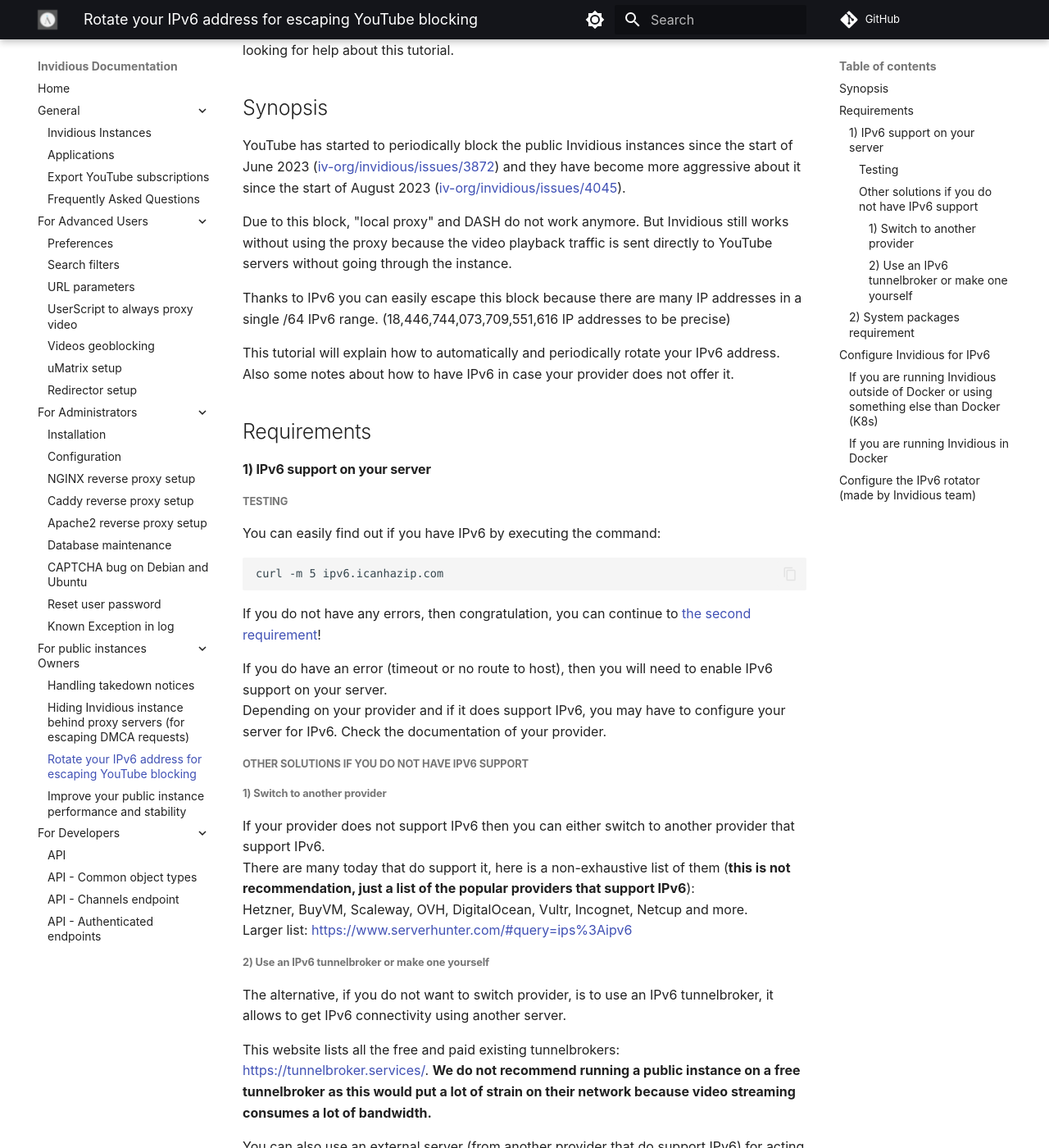
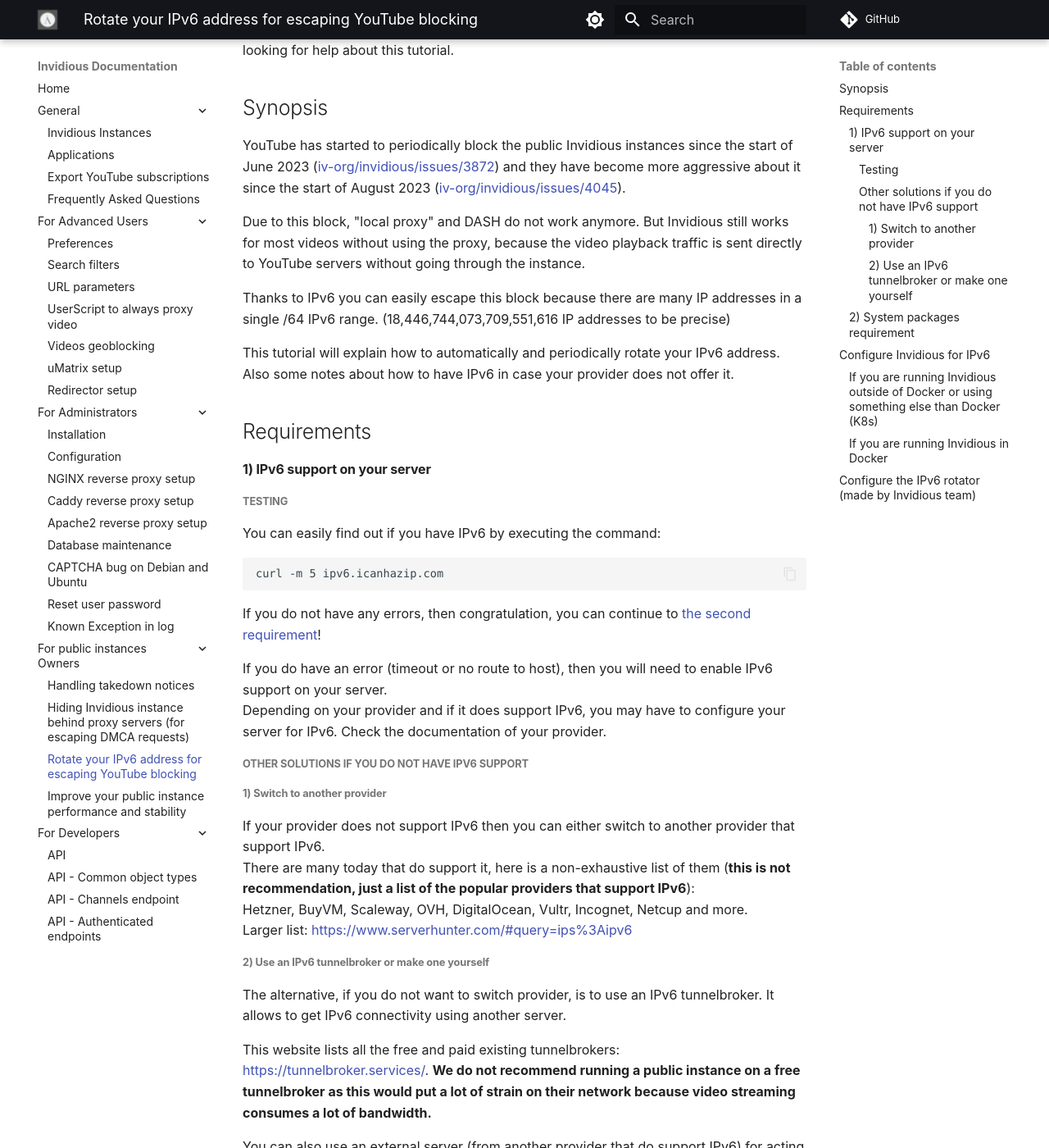
Before and after one commit to iv-org/documentation, an MkDocs documentation site: the page built from docs/ipv6-rotator.md, in a window 1280 px wide and 1400 px high, scrolled down 198 px. Shown: the whole window at 82% size. Built offline with MkDocs 1.6.1 and Material for MkDocs 9.7.7, drawn with Linux system fonts in a browser that asks for light colours; comment, search, counter and statistics services are not loaded; some of the changed text lies outside the part shown.

Commit message:
improve guides ipv6 rotator and public instances improvements

````diff
--- a/docs/ipv6-rotator.md
+++ b/docs/ipv6-rotator.md
@@ -6,7 +6,7 @@
 
 YouTube has started to periodically block the public Invidious instances since the start of June 2023 ([iv-org/invidious/issues/3872](https://github.com/iv-org/invidious/issues/3872)) and they have become more aggressive about it since the start of August 2023 ([iv-org/invidious/issues/4045](https://github.com/iv-org/invidious/issues/4045)).
 
-Due to this block, "local proxy" and DASH do not work anymore. But Invidious still works without using the proxy because the video playback traffic is sent directly to YouTube servers without going through the instance.
+Due to this block, "local proxy" and DASH do not work anymore. But Invidious still works for most videos without using the proxy, because the video playback traffic is sent directly to YouTube servers without going through the instance.
 
 Thanks to IPv6 you can easily escape this block because there are many IP addresses in a single /64 IPv6 range. (18,446,744,073,709,551,616 IP addresses to be precise)
 
@@ -35,7 +35,7 @@
 
 ###### 2) Use an IPv6 tunnelbroker or make one yourself
 
-The alternative, if you do not want to switch provider, is to use an IPv6 tunnelbroker, it allows to get IPv6 connectivity using another server.
+The alternative, if you do not want to switch provider, is to use an IPv6 tunnelbroker. It allows to get IPv6 connectivity using another server.
 
 This website lists all the free and paid existing tunnelbrokers: https://tunnelbroker.services/. **We do not recommend running a public instance on a free tunnelbroker as this would put a lot of strain on their network because video streaming consumes a lot of bandwidth.**
 
@@ -87,10 +87,8 @@
          config:
            - subnet: fd01:db8:a::/64
              gateway: fd01:db8:a::1
-
    ```
 4. Make sure that you have this line set in `config.yml`:
-
    ```yaml
    force_resolve: ipv6
    ```
````
Also changed, not shown: docs/improve-public-instance.md (+2 -1 lines).
